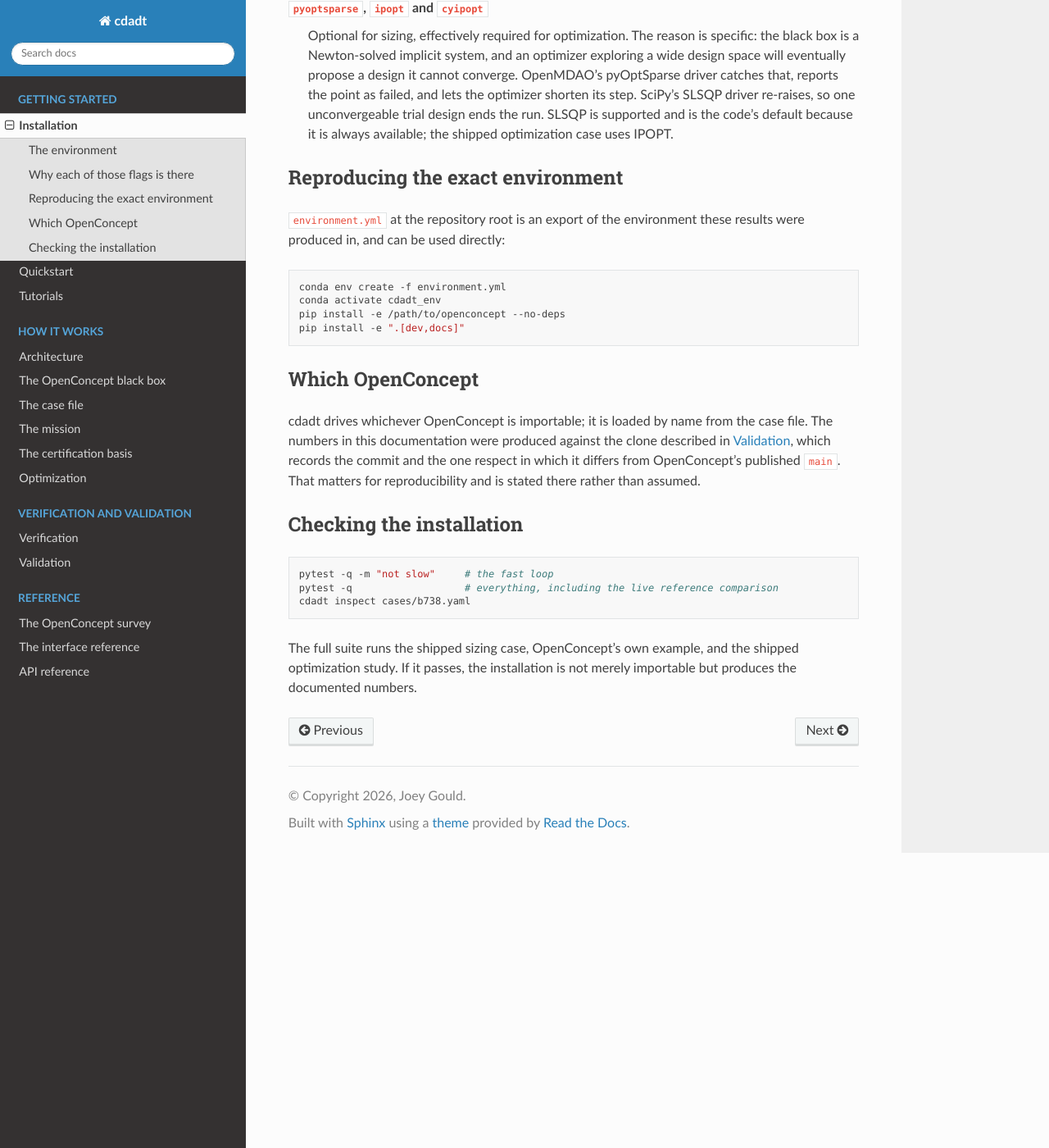
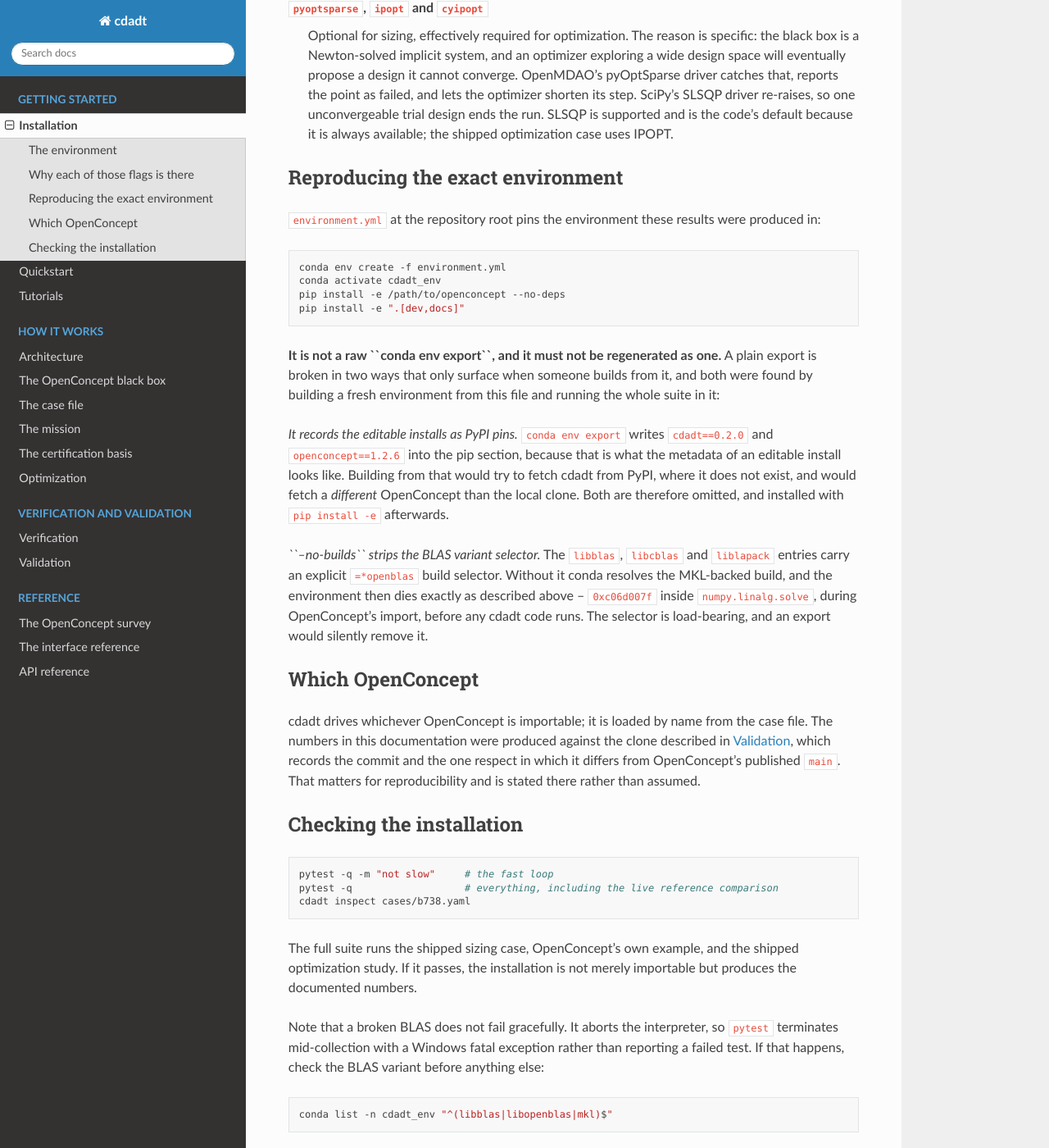
Before and after one commit to realJoey/cdadt, a Sphinx documentation site: the page built from docs/install.rst, in a window 1280 px wide and 1400 px high, scrolled down 988 px. Shown: the whole window at 82% size. Built offline with Sphinx 7.4.7 and the Read the Docs theme 3.1.0, drawn with Linux system fonts in a browser that asks for light colours; some of the changed text lies outside the part shown.

Commit message:
Make environment.yml actually reproduce the environment

```diff
--- a/docs/install.rst
+++ b/docs/install.rst
@@ -54,8 +54,7 @@ The OpenBLAS pin
 Reproducing the exact environment
 ---------------------------------
 
-``environment.yml`` at the repository root is an export of the environment these results were
-produced in, and can be used directly:
+``environment.yml`` at the repository root pins the environment these results were produced in:
 
 .. code-block:: bash
 
@@ -63,6 +62,22 @@ produced in, and can be used directly:
    conda activate cdadt_env
    pip install -e /path/to/openconcept --no-deps
    pip install -e ".[dev,docs]"
+
+**It is not a raw ``conda env export``, and it must not be regenerated as one.** A plain export
+is broken in two ways that only surface when someone builds from it, and both were found by
+building a fresh environment from this file and running the whole suite in it:
+
+*It records the editable installs as PyPI pins.* ``conda env export`` writes ``cdadt==0.2.0``
+and ``openconcept==1.2.6`` into the pip section, because that is what the metadata of an
+editable install looks like. Building from that would try to fetch cdadt from PyPI, where it
+does not exist, and would fetch a *different* OpenConcept than the local clone. Both are
+therefore omitted, and installed with ``pip install -e`` afterwards.
+
+*``--no-builds`` strips the BLAS variant selector.* The ``libblas``, ``libcblas`` and
+``liblapack`` entries carry an explicit ``=*openblas`` build selector. Without it conda resolves
+the MKL-backed build, and the environment then dies exactly as described above -- ``0xc06d007f``
+inside ``numpy.linalg.solve``, during OpenConcept's import, before any cdadt code runs. The
+selector is load-bearing, and an export would silently remove it.
 
 Which OpenConcept
 -----------------
@@ -84,3 +99,13 @@ Checking the installation
 The full suite runs the shipped sizing case, OpenConcept's own example, and the shipped
 optimization study. If it passes, the installation is not merely importable but produces the
 documented numbers.
+
+Note that a broken BLAS does not fail gracefully. It aborts the interpreter, so ``pytest``
+terminates mid-collection with a Windows fatal exception rather than reporting a failed test. If
+that happens, check the BLAS variant before anything else:
+
+.. code-block:: bash
+
+   conda list -n cdadt_env "^(libblas|libopenblas|mkl)$"
+
+``libblas`` must show an ``*openblas`` build.
```
Also changed, not shown: environment.yml (+20 -6 lines).
